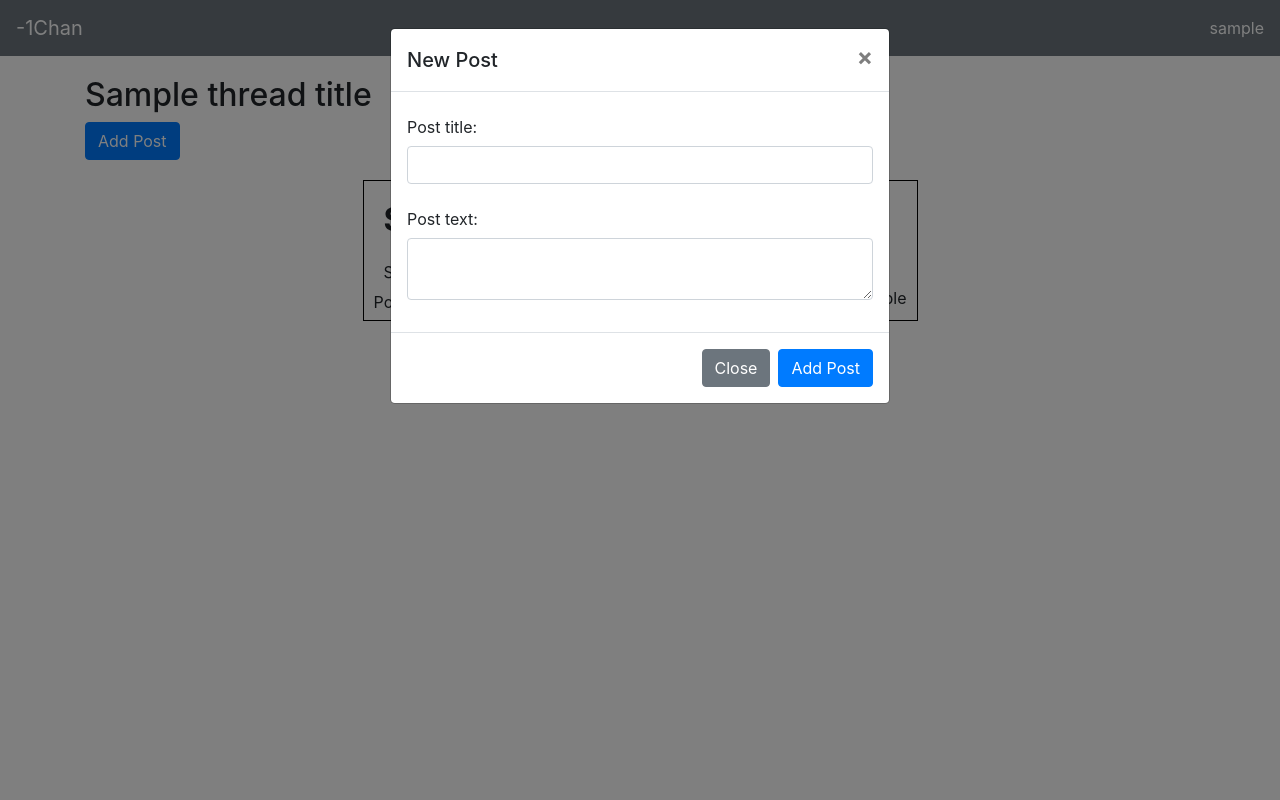
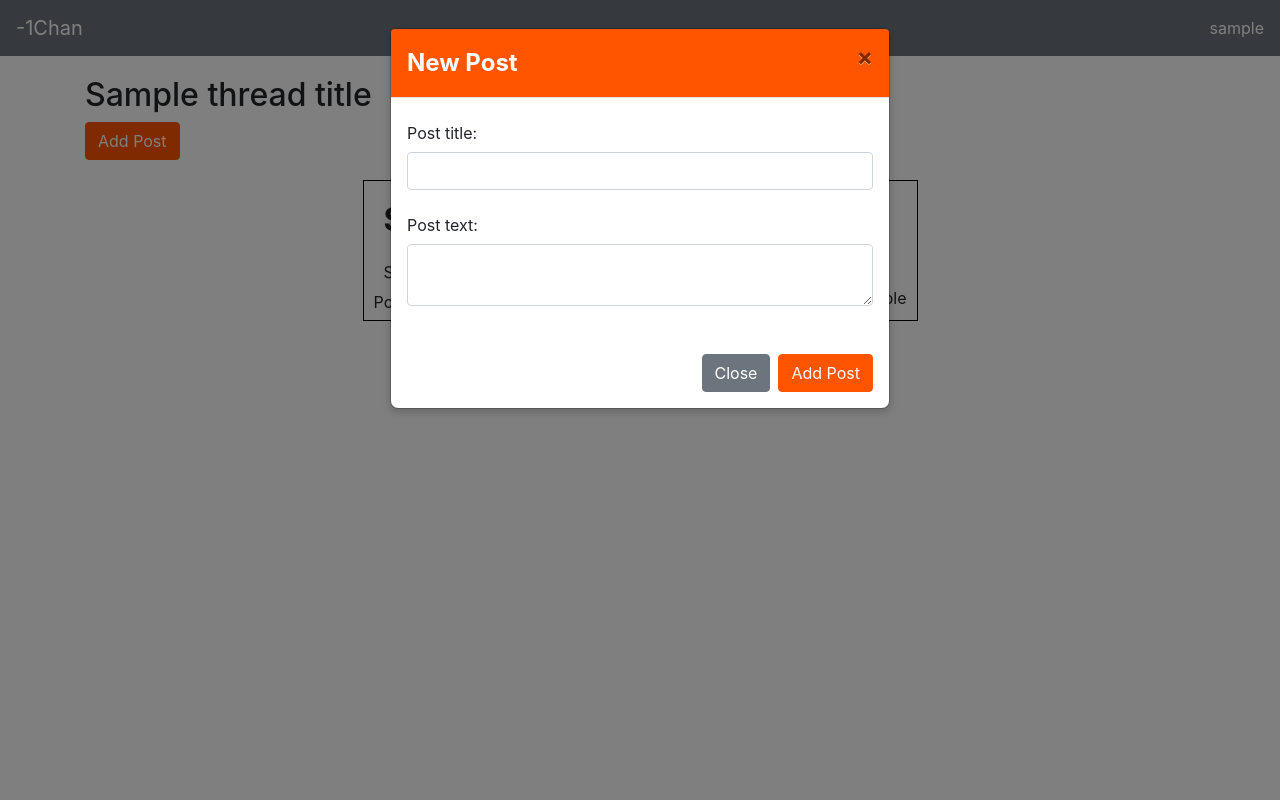
Before and after one commit to Summer23-CSCE-310-Database-Systems/github-setup-minus1chan-group, a Flask app: template templates/post.html in a window 1280 px wide, after a click on "Add Post". Run offline with Flask 3, Linux system fonts and the light colour scheme; the template is opened without the code that fills it: most values are stand-ins (such as "Sample title", 1, 10 or a date in 2020); parts of the project's set-up code (start-up, migrations or seed data) failed here and were passed over; some libraries are stand-ins or nearby versions.

Commit message:
Update post.html

```diff
--- a/templates/post.html
+++ b/templates/post.html
@@ -1,5 +1,87 @@
 {% extends "base.html" %}
 {% block content %}
+<style>
+    /* Custom styles for this template */
+    .btn-primary {
+        background-color: #ff5500;
+        border-color: #ff5500;
+    }
+
+    .btn-primary:hover {
+        background-color: #cc4400;
+        border-color: #cc4400;
+    }
+
+    .modal-header {
+        background-color: #ff5500;
+        color: #fff;
+    }
+
+    .modal-title {
+        font-size: 24px;
+        font-weight: bold;
+    }
+
+    .modal-footer {
+        border-top: none;
+    }
+
+    .modal-content {
+        border-radius: 8px;
+        box-shadow: 0px 3px 10px rgba(0, 0, 0, 0.2);
+    }
+
+    .modal-content:hover {
+        box-shadow: 0px 5px 15px rgba(0, 0, 0, 0.2);
+    }
+
+    .thread-box {
+        width: 80%;
+        margin: 20px auto;
+        border: 1px solid #000;
+        padding: 20px;
+        display: flex;
+        flex-direction: column;
+        position: relative;
+    }
+
+    .thread-box h2 {
+        font-weight: bold;
+        margin-bottom: 20px;
+    }
+
+    .thread-box p {
+        margin-bottom: 0;
+        color: #555;
+    }
+
+    .thread-box a {
+        color: inherit;
+        text-decoration: none;
+    }
+
+    .thread-box a:hover {
+        color: #ff5500;
+    }
+
+    .likes-dislikes {
+        display: flex;
+        align-items: center;
+    }
+
+    .likes-dislikes form {
+        margin: 0;
+    }
+
+    .likes-dislikes button {
+        background: none;
+        border: none;
+        cursor: pointer;
+        font-size: 18px;
+        margin-right: 5px;
+        color: #ff5500;
+    }
+</style>
 <h2>{{ thread_title }}</h2>
     <button type="button" class="btn btn-primary" data-toggle="modal" data-target="#postModal">
         Add Post
```
